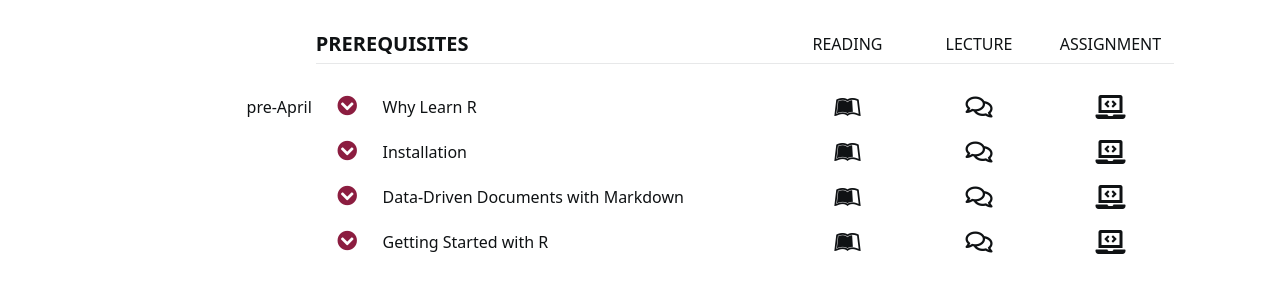
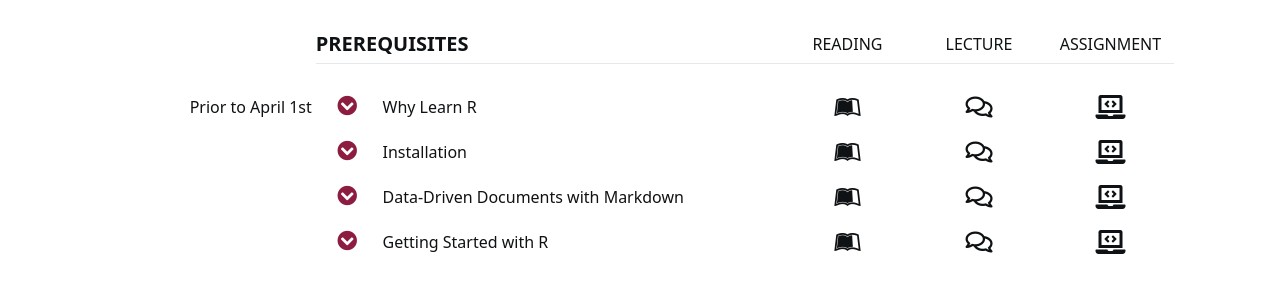
Before and after one commit to DS4PS/ddmp-uw-class-spring-2019, a Jekyll site: the page built from schedule.md, in a window 1280 px wide and 900 px high. Shown: the part 280-571 px from the top of the window. Built offline with Jekyll 4.4.1, drawn with Linux system fonts in a browser that asks for light colours; nearby versions of some CDN libraries; a style sheet for code colours, icons or effects is not loaded.

Commit message:
Update schedule.md

```diff
--- a/schedule.md
+++ b/schedule.md
@@ -24,7 +24,7 @@ Unit Metadata is comprised of:
 ** Prerequisites
 
 
-*** { @unit = "pre-April", @title = "Why Learn R", @reading, @lecture, @assignment, @foldout }
+*** { @unit = "Prior to April 1st", @title = "Why Learn R", @reading, @lecture, @assignment, @foldout }
 
 
 # Why Learn R (or Python)?
@@ -60,8 +60,7 @@ asdfasdf
 
 ![](/assets/img/analysis_pipieline.png)
 
-<img src="https://raw.githubusercontent.com/DS4PS/ddmp-uw-class-spring-2019/master/assets/img/analysis_pipieline.png"
-alt="women in cs" width="700" />
+
 
 
 *** { @unit = "", @title = "Getting Started with R", @reading, @lecture, @assignment, @foldout }
```
